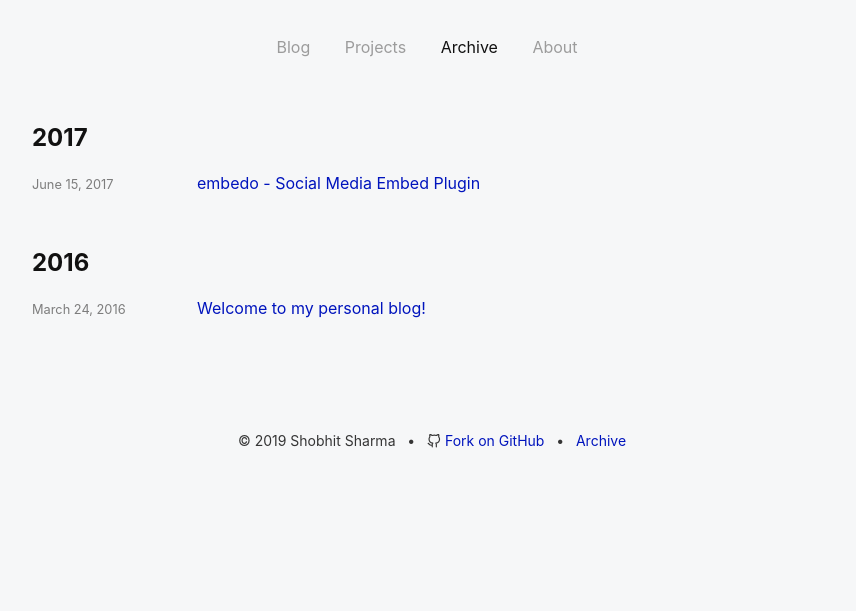
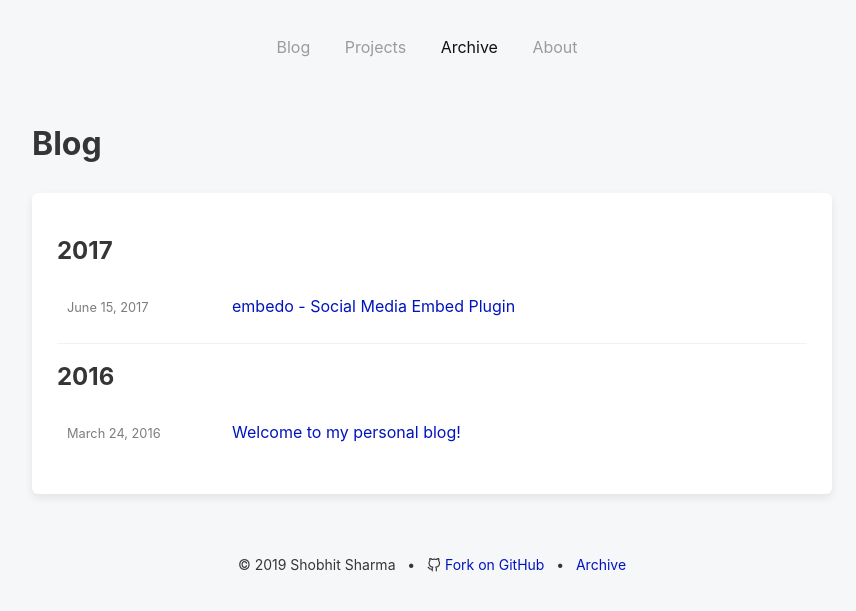
Before and after one commit to shobhitsharma/shobh.it, a Jekyll site: the page built from archive.md, in a window 1280 px wide. Shown: the top 611 px of the page, without its empty margins (208-1064 px from the left). Built offline with Jekyll 4.4.1, drawn with Linux system fonts in a browser that asks for light colours; comment, search, counter and statistics services are not loaded.

Commit message:
Added beauty chnages to UX

```diff
--- a/_sass/custom.scss
+++ b/_sass/custom.scss
@@ -20,12 +20,6 @@ footer {
   a {
     text-decoration: none;
   }
-}
-
-h1,
-h2,
-h3 {
-  color: #111;
 }
 
 hr {
@@ -74,7 +68,7 @@ h4,
 h5,
 b {
   font-family: $base-font-family-bold;
-  font-weight: 600;
+  font-weight: 700;
 }
 
 svg {
--- a/_sass/custom/_content.scss
+++ b/_sass/custom/_content.scss
@@ -3,6 +3,7 @@ $title-inactive-color: #9c9c9c;
 $post-meta-color: #666666;
 
 .page-wrapper {
+  position: relative;
   max-width: $content-width;
 
   >h1 {
@@ -10,9 +11,16 @@ $post-meta-color: #666666;
   }
 }
 
+.page-bg-shadow {
+  box-shadow: $base-box-shadow;
+  background: rgb(255, 255, 255);
+  border-radius: 6px;
+  padding: 25px;
+}
+
 .page-content {
   .home {
-    width: $content-width;
+    max-width: $content-width;
     margin: 0 auto;
   }
 }
@@ -20,10 +28,15 @@ $post-meta-color: #666666;
 .profile-image {
   border-radius: 50%;
   margin-bottom: 15px;
+
+  &.is-floating {
+    float: right;
+    margin-left: 25px;
+  }
 }
 
 .post-content {
-  width: $content-width;
+  max-width: $content-width;
   margin: 0 auto;
   box-shadow: $base-box-shadow;
   background: #ffffff;
@@ -56,8 +69,9 @@ $post-meta-color: #666666;
 .post {
   .post-header {
     display: table;
-    width: 1024px;
+    width: 100%;
     margin: 25px auto;
+    max-width: 1024px;
 
     .post-cover {
       display: table-cell;
@@ -71,6 +85,19 @@ $post-meta-color: #666666;
       display: table-cell;
       width: 50%;
       height: 300px;
+      border-radius: 8px;
+      box-shadow: $base-box-shadow-hover;
+    }
+  }
+
+
+  @media screen and (max-width: 800px) {
+    .post-header {
+      .post-cover,
+      .post-image {
+        width: 100%;
+        display: block;
+      }
     }
   }
 }
@@ -286,10 +313,12 @@ $post-meta-color: #666666;
   .home {
 
     .home-headline {
-      margin-bottom: 15px;
+      margin-bottom: 25px;
+
       h2 {
         margin-bottom: 0;
       }
+
       p {
         color: $grey-color;
       }
@@ -313,7 +342,13 @@ $post-meta-color: #666666;
 
 .archive-post-list {
   .archive-post-year {
-    margin-bottom: 50px;
+    padding-top: 15px;
+    padding-bottom: 15px;
+    border-bottom: 1px solid $border-color;
+
+    &:last-child {
+      border-bottom: 0;
+    }
 
     .archive-post-articles {
       display: block;
@@ -345,10 +380,15 @@ $post-meta-color: #666666;
     li {
       display: table;
       width: 100%;
+      padding: 10px;
 
       span {
         display: table-cell;
       }
+    }
+
+    li+li {
+      margin-top: 0;
     }
   }
 
--- a/_sass/minima/_layout.scss
+++ b/_sass/minima/_layout.scss
@@ -70,6 +70,8 @@
     input~.trigger {
       clear: both;
       display: none;
+      width: 100px;
+      float: right;
     }
     input:checked~.trigger {
       display: block;
--- a/archive.html
+++ /dev/null
@@ -1,27 +0,0 @@
----
-layout: page
-title: Archive
-permalink: /archive
----
-
-<section class="archive-post-list">
-  {% for post in site.posts %}
-      {% assign currentDate = post.date | date: "%Y" %}
-      {% if currentDate != myDate %}
-          {% unless forloop.first %}</ul></div></div>{% endunless %}
-          <div class="archive-post-year">
-            <h1>{{ currentDate }}</h1>
-            <div class="archive-post-articles"><ul>
-          {% assign myDate = currentDate %}
-      {% endif %}
-      <li>
-        <a href="{{ post.url }}" class="archive-link">
-          <span class="archive-tag">{{ post.date | date: "%B %-d, %Y" }}</span>
-          <span class="archive-title">{{ post.title }}</span>
-        </a>
-      </li>
-      {% if forloop.last %}</ul></div></div>{% endif %}
-  {% endfor %}
-</section>
-
-<!-- Via http://chris.house/blog/building-a-simple-archive-page-with-jekyll/ -->
--- /dev/null
+++ b/archive.md
@@ -0,0 +1,31 @@
+---
+layout: page
+title: Archive
+permalink: /archive
+---
+
+# Blog
+
+<div class="page-bg-shadow">
+  <section class="archive-post-list">
+    {% for post in site.posts %}
+        {% assign currentDate = post.date | date: "%Y" %}
+        {% if currentDate != myDate %}
+            {% unless forloop.first %}</ul></div></div>{% endunless %}
+            <div class="archive-post-year">
+              <h1>{{ currentDate }}</h1>
+              <div class="archive-post-articles"><ul>
+            {% assign myDate = currentDate %}
+        {% endif %}
+        <li>
+          <a href="{{ post.url }}" class="archive-link">
+            <span class="archive-tag">{{ post.date | date: "%B %-d, %Y" }}</span>
+            <span class="archive-title">{{ post.title }}</span>
+          </a>
+        </li>
+        {% if forloop.last %}</ul></div></div>{% endif %}
+    {% endfor %}
+  </section>
+</div>
+
+<!-- Via http://chris.house/blog/building-a-simple-archive-page-with-jekyll/ -->
--- a/index.html
+++ b/index.html
@@ -5,6 +5,7 @@ title: Home
 
 <div class="home posts-list">
   {% include author.html %}
+
   <div class="home-headline">
     <h2>Recent Posts</h2>
     <p>What I'm writing about</p>
```
Also changed, not shown: about.md (+9 -6 lines). Lines whose indentation alone changed are shown as unchanged.
